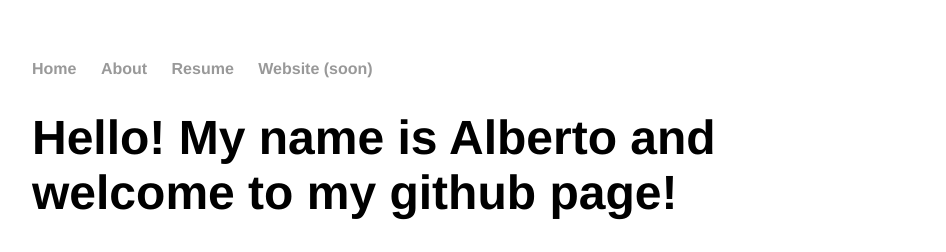
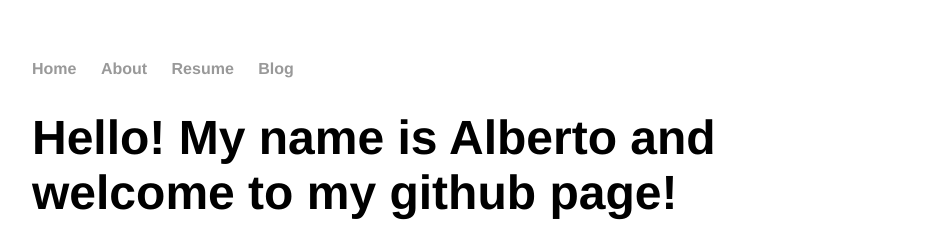
Before and after one commit to albertocruz6/albertocruz6.github.io, a Jekyll site: the page built from index.html, in a window 1280 px wide. Shown: the top 252 px of the page, without its empty margins (160-1106 px from the left). Built offline with Jekyll 4.4.1, drawn with Linux system fonts in a browser that asks for light colours.

Commit message:
Update default.html

```diff
--- a/_layouts/default.html
+++ b/_layouts/default.html
@@ -11,7 +11,7 @@
         		<li><a href="/">Home</a></li>
 	        	<li><a href="/about">About</a></li>
         		<li><a href="/cv">Resume</a></li>
-        		<li><a href="/website">Website (soon)</a></li>
+        		<li><a href="/blog">Blog</a></li>
     		</ul>
 		</nav>
 		<div class="container">
```
